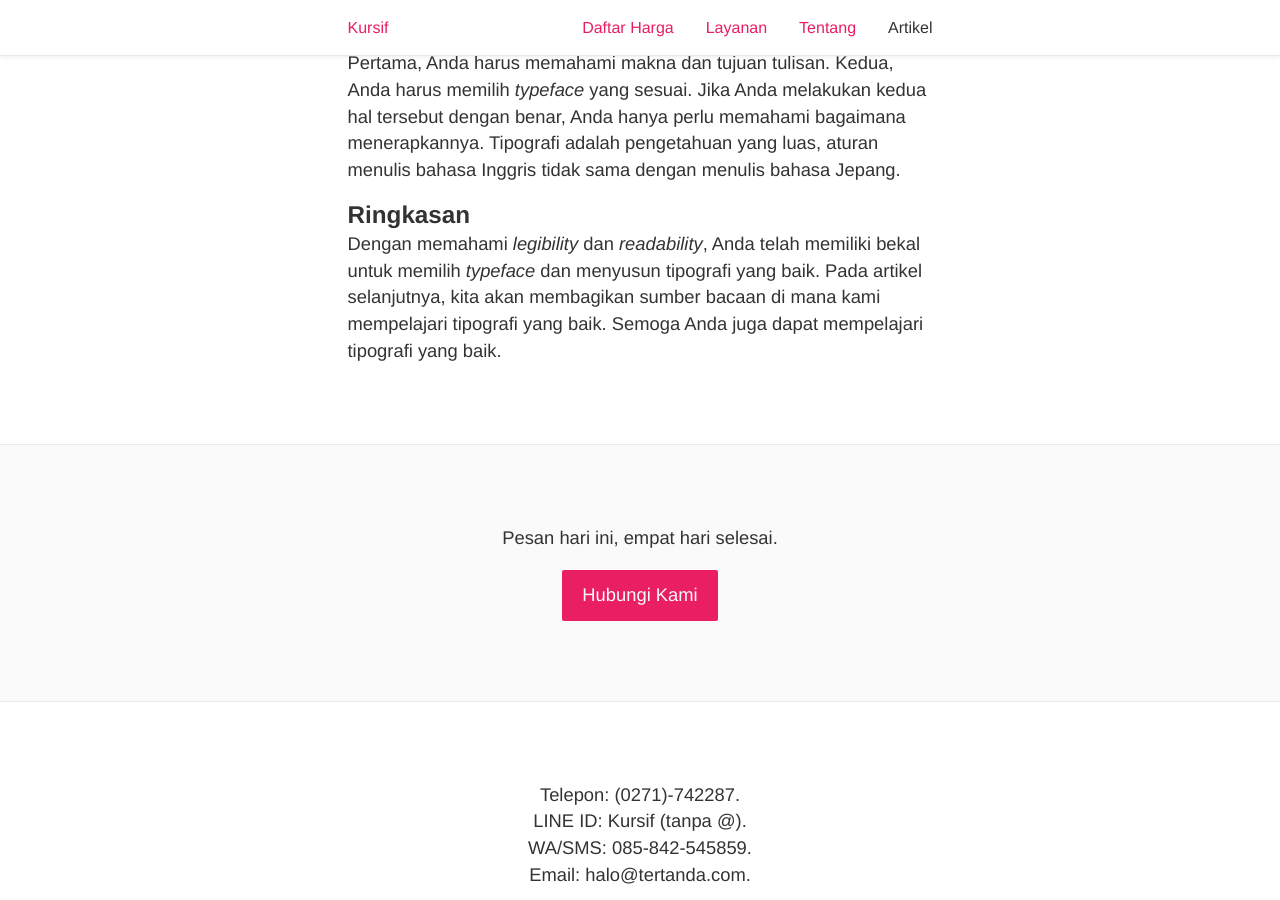
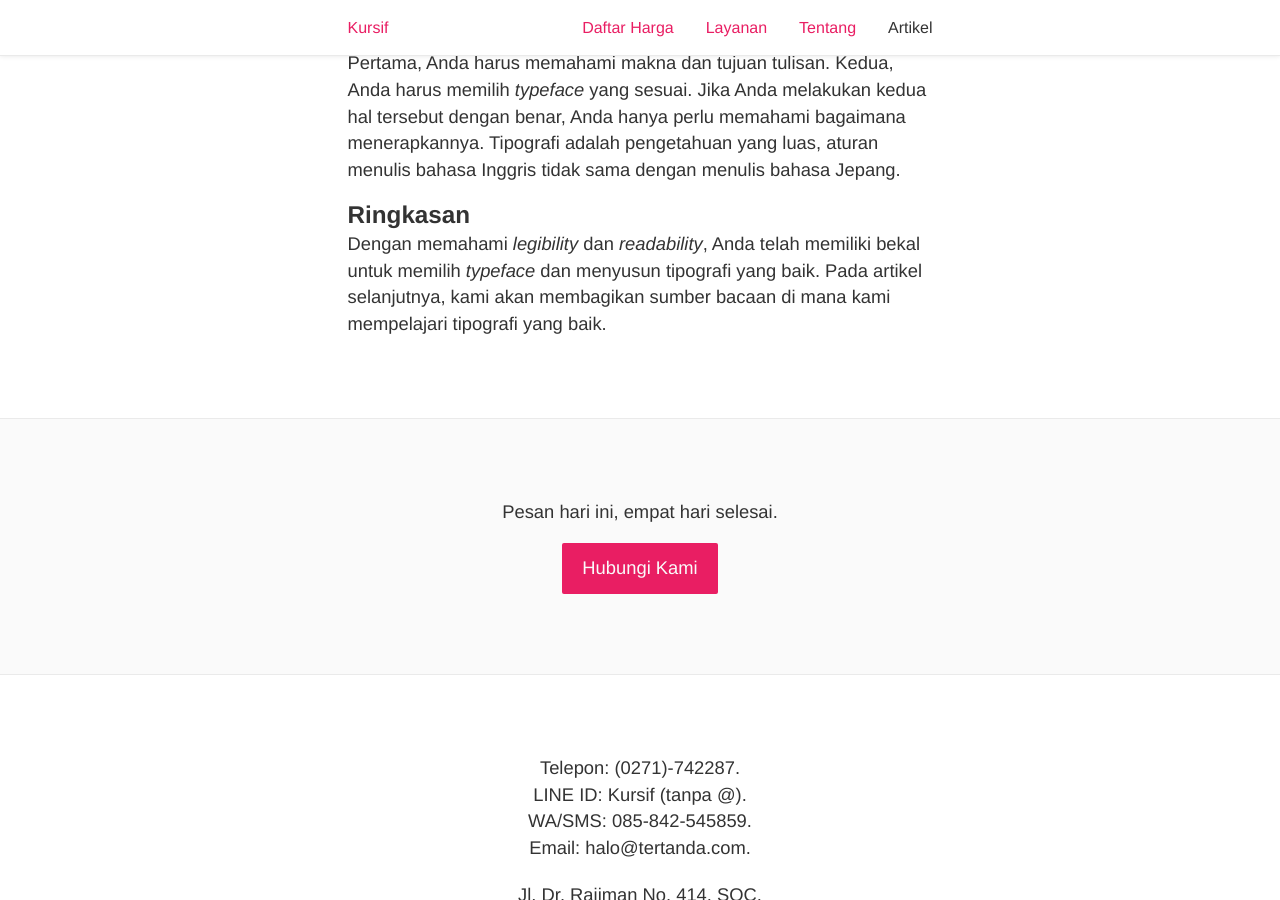
Before and after one commit to tertanda/kursif.github.io, a Jekyll site: the page built from artikel/_posts/2017-02-04-prinsip-tipografi.md, in a window 1280 px wide and 900 px high, scrolled down 937 px. Built offline with Jekyll 4.4.1, drawn with Linux system fonts in a browser that asks for light colours; a script that is not in the unit is left out.

Commit message:
Prinsip Tipografi

```diff
--- a/artikel/_posts/2017-02-04-prinsip-tipografi.md
+++ b/artikel/_posts/2017-02-04-prinsip-tipografi.md
@@ -31,4 +31,4 @@ Pertama, Anda harus memahami makna dan tujuan tulisan. Kedua, Anda harus memilih
 
 ### Ringkasan
 
-Dengan memahami *legibility* dan *readability*, Anda telah memiliki bekal untuk memilih *typeface* dan menyusun tipografi yang baik. Pada artikel selanjutnya, kita akan membagikan sumber bacaan di mana kami mempelajari tipografi yang baik. Semoga Anda juga dapat mempelajari tipografi yang baik.
+Dengan memahami *legibility* dan *readability*, Anda telah memiliki bekal untuk memilih *typeface* dan menyusun tipografi yang baik. Pada artikel selanjutnya, kami akan membagikan sumber bacaan di mana kami mempelajari tipografi yang baik.
```
